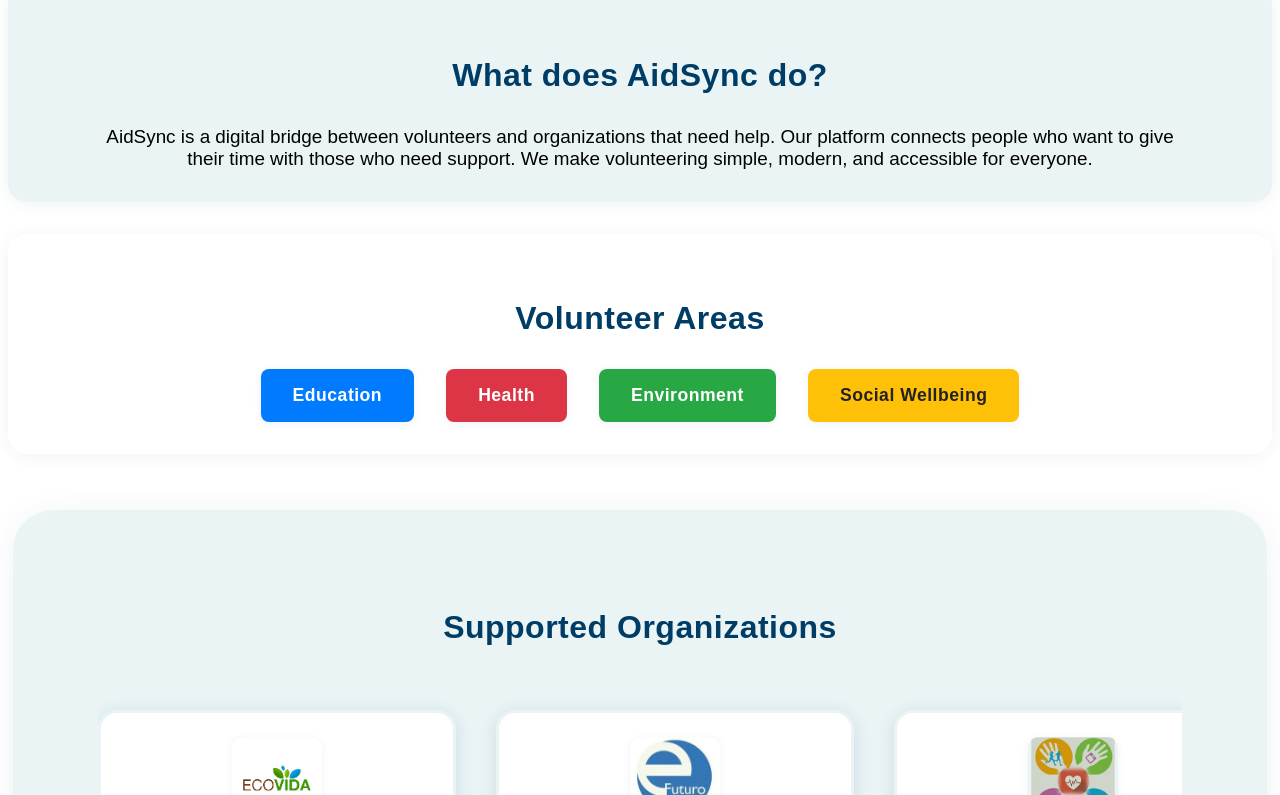
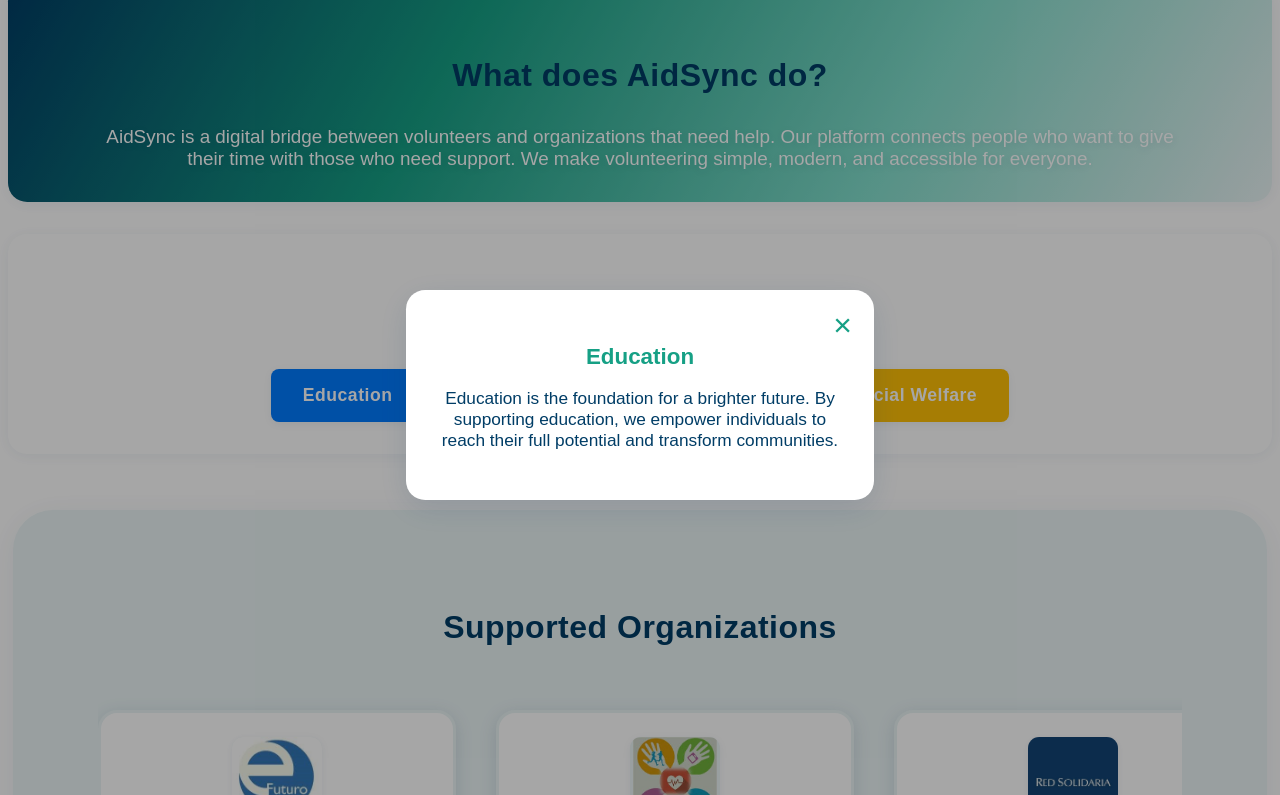
Before and after one commit to AnmarynMurillo/AidSync.1, a plain HTML site: page index.html in a window 1280 px wide. Both pictures are taken after a click on the button "Education". Shown: the part 797-1592 px from the top of the page. Drawn offline with Linux system fonts and the light colour scheme; files whose address does not match are found by name.

Commit message:
Cambios de lunes por Isaura

```diff
--- a/index.html
+++ b/index.html
@@ -60,9 +60,19 @@
             <button class="category-btn blue" aria-label="Education">Education</button>
             <button class="category-btn red" aria-label="Health">Health</button>
             <button class="category-btn green" aria-label="Environment">Environment</button>
-            <button class="category-btn yellow" aria-label="Social Wellbeing">Social Wellbeing</button>
+            <button class="category-btn yellow" aria-label="Social Welfare">Social Welfare</button>
         </div>
     </section>
+
+    <!-- Modal para áreas de ayuda -->
+    <div class="category-modal-backdrop" id="category-modal-backdrop" tabindex="-1" aria-hidden="true">
+      <div class="category-modal" role="dialog" aria-modal="true">
+        <button class="modal-close" aria-label="Close">&times;</button>
+        <div class="modal-body">
+          <!-- Se rellena dinámicamente -->
+        </div>
+      </div>
+    </div>
 
     <!-- Supported Organizations -->
     <section class="supported-orgs new-supported-orgs" aria-label="Supported Organizations">
--- a/public/assets/components/footer.html
+++ b/public/assets/components/footer.html
@@ -8,10 +8,9 @@
       <ul>
         <li><a href="/index.html">Home</a></li>
         <li><a href="/src/pages/volunteer.html">Volunteer</a></li>
-        <li><a href="/src/pages/donate.html">Donaciones</a></li>
-        <li><a href="/src/pages/contact.html">Contact</a></li>
-        <li><a href="/src/pages/calendar.html">Calendar</a></li>
-        <li><a href="/src/pages/map.html">Map</a></li>
+        <li><a href="/src/pages/donate.h">Donaciones</a></li>
+        <li><a href="/public/assets/pages/contact.html">Contact</a></li>
+        <li><a href="/public/assets/pages/map.html">Map</a></li>
       </ul>
     </nav>
     <div class="footer-social">
--- a/public/assets/css/global.css
+++ b/public/assets/css/global.css
@@ -373,7 +373,7 @@ body {
   height: 80vh;
   min-height: 420px;
   background: var(--color-support2);
-  border-radius: 1.5rem;
+  border-radius: 0 !important;
   box-shadow: 0 6px 32px #003d6622;
   overflow: hidden;
   display: flex;
@@ -407,7 +407,7 @@ body {
   height: 100%;
   object-fit: cover;
   filter: brightness(0.85);
-  border-radius: 1.5rem;
+  border-radius: 0 !important;
   transition: object-fit 0.2s;
 }
 .carousel-caption {
@@ -473,7 +473,8 @@ body {
 .what-we-do {
   padding: 3rem 2rem 2rem 2rem;
   text-align: center;
-  background: var(--color-support2);
+  background: linear-gradient(120deg, var(--color-primary) 0%, var(--color-accent) 35%, var(--color-support1) 70%, var(--color-support2) 100%) !important;
+  color: #fff !important;
   border-radius: 1.2rem;
   margin: 2rem auto 2rem auto;
   max-width: 900px;
@@ -487,7 +488,8 @@ body {
   letter-spacing: 0.5px;
 }
 .what-we-do p {
-  color: var(--color-text);
+  color: #fff !important;
+  text-shadow: 0 2px 8px #003d6622;
   font-size: 1.18rem;
   font-weight: 500;
   max-width: 700px;
@@ -529,7 +531,7 @@ body {
   font-size: 1.1rem;
   font-weight: 700;
   cursor: pointer;
-  color: #fff;
+  color: #fff !important;
   box-shadow: 0 2px 8px #003d6611;
   transition: transform var(--transition), box-shadow var(--transition), background var(--transition);
   background: var(--color-primary);
@@ -538,7 +540,10 @@ body {
 .category-btn.blue { background: var(--color-education); }
 .category-btn.red { background: var(--color-health); }
 .category-btn.green { background: var(--color-environment); }
-.category-btn.yellow { background: var(--color-social); color: #222; }
+.category-btn.yellow {
+  background: var(--color-social);
+  color: #fff !important;
+}
 .category-btn:hover {
   transform: scale(1.07);
   box-shadow: 0 4px 16px #003d6622;
@@ -941,6 +946,11 @@ body {
   gap: 2.5rem;
   scroll-snap-type: x mandatory;
   padding: 1.5rem 0.5rem 1.5rem 0.5rem;
+  scrollbar-width: none; /* Firefox */
+  -ms-overflow-style: none; /* IE 10+ */
+}
+.org-list-scroll::-webkit-scrollbar {
+  display: none;
 }
 .org-carousel-btn {
   background: var(--color-accent);
@@ -1051,3 +1061,50 @@ body {
     height: 60px;
   }
 }
+
+/* Modal para áreas de ayuda (estilo base, se agregará estructura en index.html) */
+.category-modal-backdrop {
+  position: fixed;
+  inset: 0;
+  background: rgba(0,0,0,0.35);
+  display: none;
+  align-items: center;
+  justify-content: center;
+  z-index: 2000;
+}
+.category-modal-backdrop.active {
+  display: flex;
+}
+.category-modal {
+  background: #fff;
+  border-radius: 1.2rem;
+  max-width: 90vw;
+  width: 420px;
+  padding: 2rem 1.5rem;
+  box-shadow: 0 8px 32px #003d6622;
+  color: var(--color-primary);
+  text-align: center;
+  position: relative;
+  animation: fadeIn 0.3s;
+}
+.category-modal .modal-close {
+  position: absolute;
+  top: 1rem;
+  right: 1rem;
+  background: none;
+  border: none;
+  font-size: 2rem;
+  color: var(--color-accent);
+  cursor: pointer;
+}
+.category-modal h3 {
+  color: var(--color-accent);
+  margin-bottom: 1rem;
+  font-size: 1.4rem;
+  font-weight: 700;
+}
+.category-modal p {
+  color: var(--color-primary);
+  font-size: 1.08rem;
+  font-weight: 500;
+}
--- a/public/assets/js/home.js
+++ b/public/assets/js/home.js
@@ -54,3 +54,88 @@ document.addEventListener('DOMContentLoaded', () => {
 
 // ---- Remove unused translation and hamburger menu code for index ----
 // (All visible text is in English by default)
+
+// ---- Modal para áreas de ayuda ----
+const categoryDescriptions = {
+  education: {
+    title: 'Education',
+    text: 'Education is the foundation for a brighter future. By supporting education, we empower individuals to reach their full potential and transform communities.'
+  },
+  health: {
+    title: 'Health',
+    text: 'Health is the cornerstone of well-being. Together, we bring hope and care to those who need it most, building healthier and happier lives.'
+  },
+  environment: {
+    title: 'Environment',
+    text: 'Protecting our environment means protecting our future. Every action counts in preserving the beauty and resources of our planet.'
+  },
+  social: {
+    title: 'Social Welfare',
+    text: 'Social Welfare is about caring for every generation. We foster inclusion, dignity, and support for all, creating a more compassionate world.'
+  }
+};
+
+document.addEventListener('DOMContentLoaded', () => {
+  // Modal de áreas de ayuda
+  const modalBackdrop = document.getElementById('category-modal-backdrop');
+  const modalBody = modalBackdrop?.querySelector('.modal-body');
+  const closeBtn = modalBackdrop?.querySelector('.modal-close');
+  const categoryBtns = document.querySelectorAll('.category-btn');
+  categoryBtns.forEach(btn => {
+    btn.addEventListener('click', () => {
+      const area = btn.classList.contains('blue') ? 'education'
+        : btn.classList.contains('red') ? 'health'
+        : btn.classList.contains('green') ? 'environment'
+        : btn.classList.contains('yellow') ? 'social' : null;
+      if (area && categoryDescriptions[area]) {
+        modalBody.innerHTML = `<h3>${categoryDescriptions[area].title}</h3><p>${categoryDescriptions[area].text}</p>`;
+        modalBackdrop.classList.add('active');
+        modalBackdrop.setAttribute('aria-hidden', 'false');
+      }
+    });
+  });
+  closeBtn?.addEventListener('click', () => {
+    modalBackdrop.classList.remove('active');
+    modalBackdrop.setAttribute('aria-hidden', 'true');
+  });
+  modalBackdrop?.addEventListener('click', e => {
+    if (e.target === modalBackdrop) {
+      modalBackdrop.classList.remove('active');
+      modalBackdrop.setAttribute('aria-hidden', 'true');
+    }
+  });
+  document.addEventListener('keydown', e => {
+    if (e.key === 'Escape' && modalBackdrop.classList.contains('active')) {
+      modalBackdrop.classList.remove('active');
+      modalBackdrop.setAttribute('aria-hidden', 'true');
+    }
+  });
+
+  // ---- Carrusel de organizaciones con flechas y auto-scroll ----
+  const orgCarousel = document.getElementById('org-carousel');
+  const orgPrevBtn = document.querySelector('.org-carousel-btn.prev');
+  const orgNextBtn = document.querySelector('.org-carousel-btn.next');
+  let orgAutoScroll;
+  let orgUserInteracted = false;
+  const orgScrollAmount = 350;
+  function scrollOrgs(dir) {
+    if (!orgCarousel) return;
+    orgCarousel.scrollBy({ left: dir * orgScrollAmount, behavior: 'smooth' });
+  }
+  function startOrgAutoScroll() {
+    if (orgAutoScroll) clearInterval(orgAutoScroll);
+    orgAutoScroll = setInterval(() => {
+      if (!orgUserInteracted) scrollOrgs(1);
+    }, 4000);
+  }
+  function stopOrgAutoScroll() {
+    if (orgAutoScroll) clearInterval(orgAutoScroll);
+  }
+  if (orgCarousel && orgPrevBtn && orgNextBtn) {
+    orgPrevBtn.onclick = () => { orgUserInteracted = true; scrollOrgs(-1); stopOrgAutoScroll(); setTimeout(() => { orgUserInteracted = false; startOrgAutoScroll(); }, 8000); };
+    orgNextBtn.onclick = () => { orgUserInteracted = true; scrollOrgs(1); stopOrgAutoScroll(); setTimeout(() => { orgUserInteracted = false; startOrgAutoScroll(); }, 8000); };
+    orgCarousel.addEventListener('mouseenter', stopOrgAutoScroll);
+    orgCarousel.addEventListener('mouseleave', () => { if (!orgUserInteracted) startOrgAutoScroll(); });
+    startOrgAutoScroll();
+  }
+});
```
